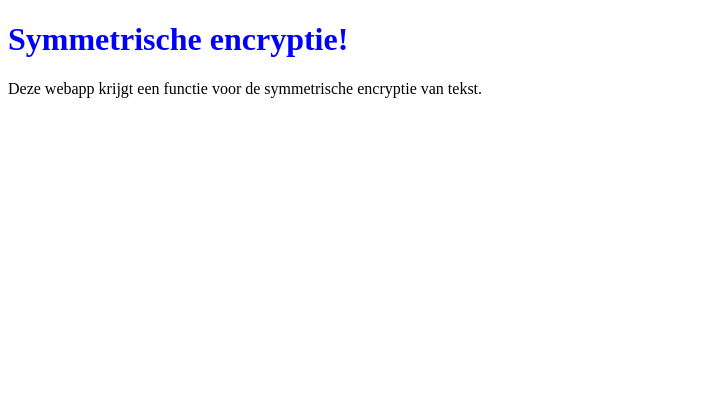
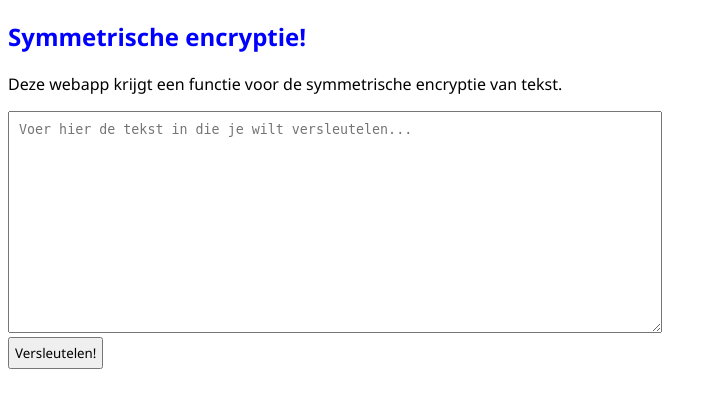
Before and after one commit to Emma-1122591/encryption-assignment, a Flask app: page / in a window 1280 px wide. Shown: the top 408 px of the page, without its empty margins (0-717 px from the left). Run offline with Flask 3, Linux system fonts and the light colour scheme.

Commit message:
toevoeging: textarea en button in index.html - styles voor font en nieuwe onderdelen.

```diff
--- a/static/styles.css
+++ b/static/styles.css
@@ -1,3 +1,19 @@
 h1 {
     color: blue;
+    font-family:'Segoe UI', Tahoma, Geneva, Verdana, sans-serif;
 }
+
+p {
+    font-family: 'Segoe UI', Tahoma, Geneva, Verdana, sans-serif;
+}
+
+#text-input {
+    width: 50%;
+    height: 200px;
+    padding: 10px;
+}
+
+#encrypt-button {
+    font-family: 'Segoe UI', Tahoma, Geneva, Verdana, sans-serif;
+    padding: 5px;
+}
--- a/templates/index.html
+++ b/templates/index.html
@@ -8,8 +8,16 @@
 </head>
 <body>
     <div>
-        <h1>Symmetrische encryptie!</h1>
-        <p>Deze webapp krijgt een functie voor de symmetrische encryptie van tekst.</p>
+        <section>
+            <h1>Symmetrische encryptie!</h1>
+            <p>Deze webapp krijgt een functie voor de symmetrische encryptie van tekst.</p>
+        </section>
+        <section>
+            <textarea id="text-input" placeholder="Voer hier de tekst in die je wilt versleutelen..."></textarea>
+        </section>
+        <section>
+            <button id="encrypt-button">Versleutelen!</button>
+        </section>
     </div>
 </body>
 </html>
```
